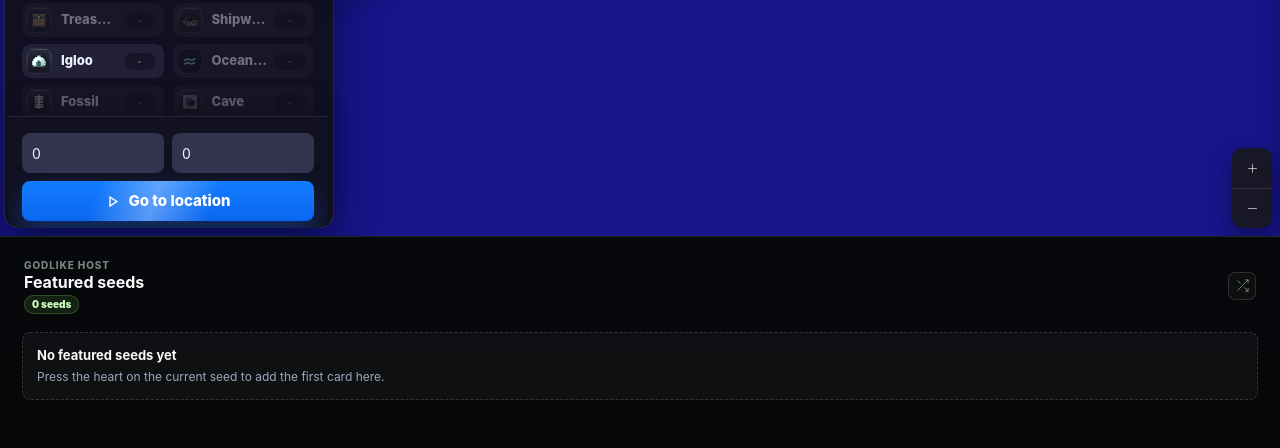
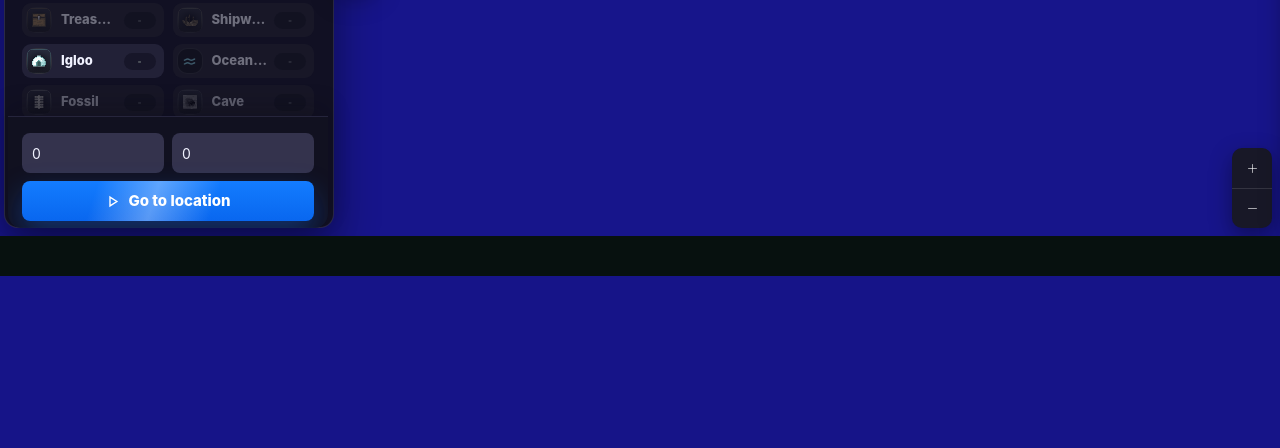
Before and after one commit to FanTik1011/Seed-Viewer, a Flask app: page / in a window 1280 px wide. Shown: the part 524-972 px from the top of the page. After the commit the page ends 800 px from the top, so only its background shows below. Run offline with Flask 3, Linux system fonts and the light colour scheme; data that the repository does not hold is empty; parts of the project's set-up code (start-up, migrations or seed data) failed here and were passed over.

Commit message:
Remove iframe featured seeds section

```diff
--- a/static/js/ui.js
+++ b/static/js/ui.js
@@ -466,7 +466,6 @@ async function submitSeedAuth(event) {
     pendingSeedVaultAuth = null;
     setSeedAuthVisible(false);
     showToast(registering ? "Account created" : "Logged in");
-    await loadPublicSeedCards();
     if (pending?.item) {
       if (pending.action === "like") await togglePublicSeedLike(pending.item);
       else await addFavoriteSeed(pending.item, { skipAuth: true });
@@ -970,7 +969,6 @@ async function addFavoriteSeed(item, options = {}) {
   const saved = upsertFavoriteSeed(cleanItem);
   writeFavoriteSeeds();
   renderFavoriteSeeds();
-  renderPublicSeedCards();
   updateFavoriteButtons();
   showToast(options.fromAuth ? "Seed saved after registration" : "Seed saved");
 
@@ -984,7 +982,6 @@ async function addFavoriteSeed(item, options = {}) {
       rememberGeneratedPublicPreview(withPreview);
       writeFavoriteSeeds();
       renderFavoriteSeeds();
-      renderPublicSeedCards();
       updateFavoriteButtons();
       queueFrameHeightPost();
     }).catch(err => {
@@ -1000,14 +997,12 @@ async function addFavoriteSeed(item, options = {}) {
     renderFavoriteSeeds();
     updateFavoriteButtons();
     showToast(seedSavedMessage(options.fromAuth ? "Seed saved after registration" : "Seed saved"));
-    await loadPublicSeedCards();
   } catch (err) {
     console.warn("Seed API save unavailable; using local favorites", err);
     if (SEED_VAULT_ENABLED) {
       state.favoriteSeeds = state.favoriteSeeds.filter(seed => !sameSeedItem(seed, saved));
       writeFavoriteSeeds();
       renderFavoriteSeeds();
-      renderPublicSeedCards();
       updateFavoriteButtons();
       if (err?.status === 429) {
         showToast(`Daily limit reached: ${DAILY_SEED_SAVE_LIMIT} seeds`);
@@ -1092,12 +1087,10 @@ async function removeFavoriteSeed(key) {
   state.publicSeeds = state.publicSeeds.filter(seed => !sameSeedItem(seed, removed));
   writeFavoriteSeeds();
   renderFavoriteSeeds();
-  renderPublicSeedCards();
   updateFavoriteButtons();
   showToast("Favorite removed");
   try {
     await deleteFavoriteSeedFromApi(removed);
-    await loadPublicSeedCards();
   } catch (err) {
     console.warn("Seed API delete unavailable; removed locally", err);
   }
@@ -1467,9 +1460,7 @@ async function restorePendingLikedSeed() {
 function initFavoriteSeeds() {
   readFavoriteSeeds();
   renderFavoriteSeeds();
-  renderPublicSeedCards();
   updateFavoriteButtons();
-  loadPublicSeedCards();
   restorePendingLikedSeed();
 }
 
@@ -1837,7 +1828,6 @@ function bindEvents() {
   els.likeActiveSeed?.addEventListener("click", toggleCurrentFavorite);
   els.favoritesBtn?.addEventListener("click", () => setFavoritesVisible(true));
   els.favoritesClose?.addEventListener("click", () => setFavoritesVisible(false));
-  els.refreshPublicSeeds?.addEventListener("click", loadPublicSeedCards);
   els.seedAuthForm?.addEventListener("submit", submitSeedAuth);
   els.seedAuthLoginTab?.addEventListener("click", () => setSeedAuthMode("login"));
   els.seedAuthRegisterTab?.addEventListener("click", () => setSeedAuthMode("register"));
--- a/templates/index.html
+++ b/templates/index.html
@@ -296,24 +296,6 @@
     </button>
   </main>
 
-  <section class="public-seeds-panel" id="public-seeds-panel" aria-live="polite">
-    <div class="public-seeds-inner">
-      <div class="public-seeds-head">
-        <div>
-          <span class="tiny-label">Godlike Host</span>
-          <strong>Featured seeds</strong>
-          <span class="public-seeds-count" id="public-seeds-count">0 seeds</span>
-        </div>
-        <button class="icon-only" id="refresh-public-seeds" type="button" title="Refresh community seeds"></button>
-      </div>
-      <div class="public-seeds-empty" id="public-seeds-empty">
-        <strong>No featured seeds yet</strong>
-        <span>Press the heart on the current seed to add the first card here.</span>
-      </div>
-      <div class="public-seeds-list" id="public-seeds-list"></div>
-    </div>
-  </section>
-
   <div class="seed-auth-modal is-hidden" id="seed-auth-modal" aria-hidden="true">
     <div class="seed-auth-backdrop" id="seed-auth-backdrop"></div>
     <form class="seed-auth-card" id="seed-auth-form">
```
